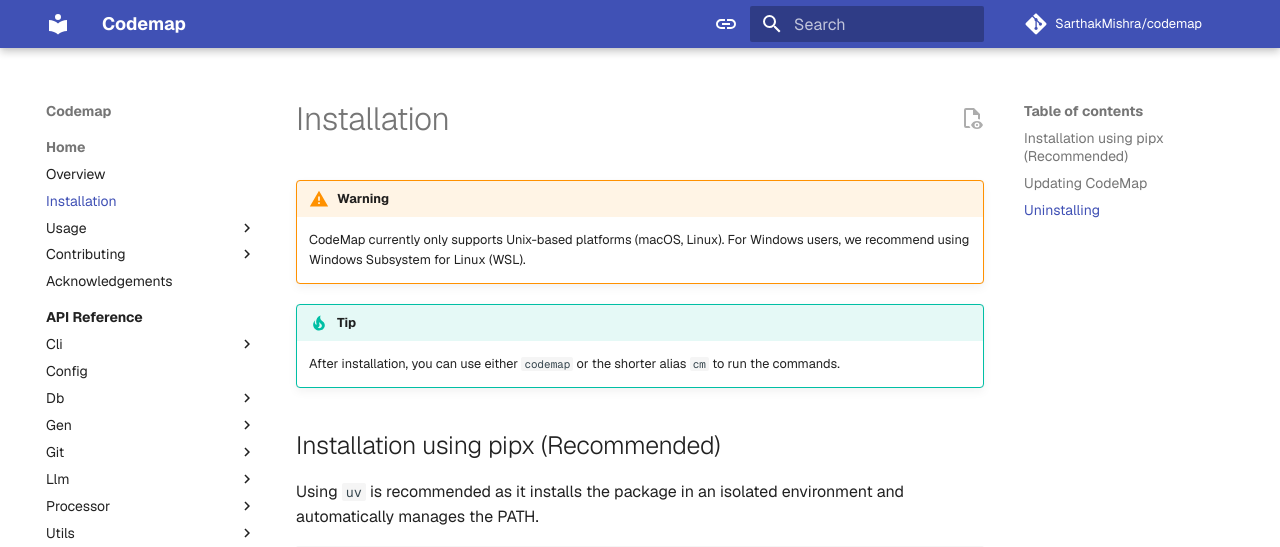
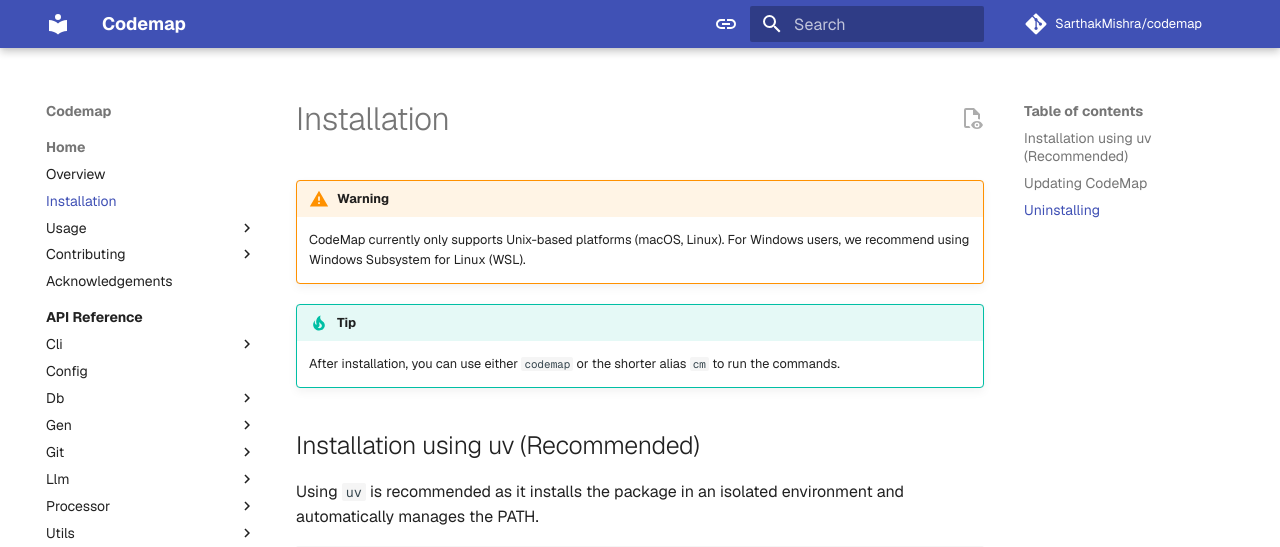
Before and after one commit to SarthakMishra/codemap, an MkDocs documentation site: the page built from docs/installation.md, in a window 1280 px wide and 1187 px high. Shown: the top 547 px of the window. Built offline with MkDocs 1.6.1 and Material for MkDocs 9.7.7, drawn with Linux system fonts in a browser that asks for light colours; comment, search, counter and statistics services are not loaded; the version menu is left out.

Commit message:
docs: update installation section to recommend using uv instead of pipx

```diff
--- a/docs/installation.md
+++ b/docs/installation.md
@@ -8,7 +8,7 @@
 After installation, you can use either `codemap` or the shorter alias `cm` to run the commands.
 ///
 
-## Installation using pipx (Recommended)
+## Installation using uv (Recommended)
 
 Using `uv` is recommended as it installs the package in an isolated environment and automatically manages the PATH.
 
```
